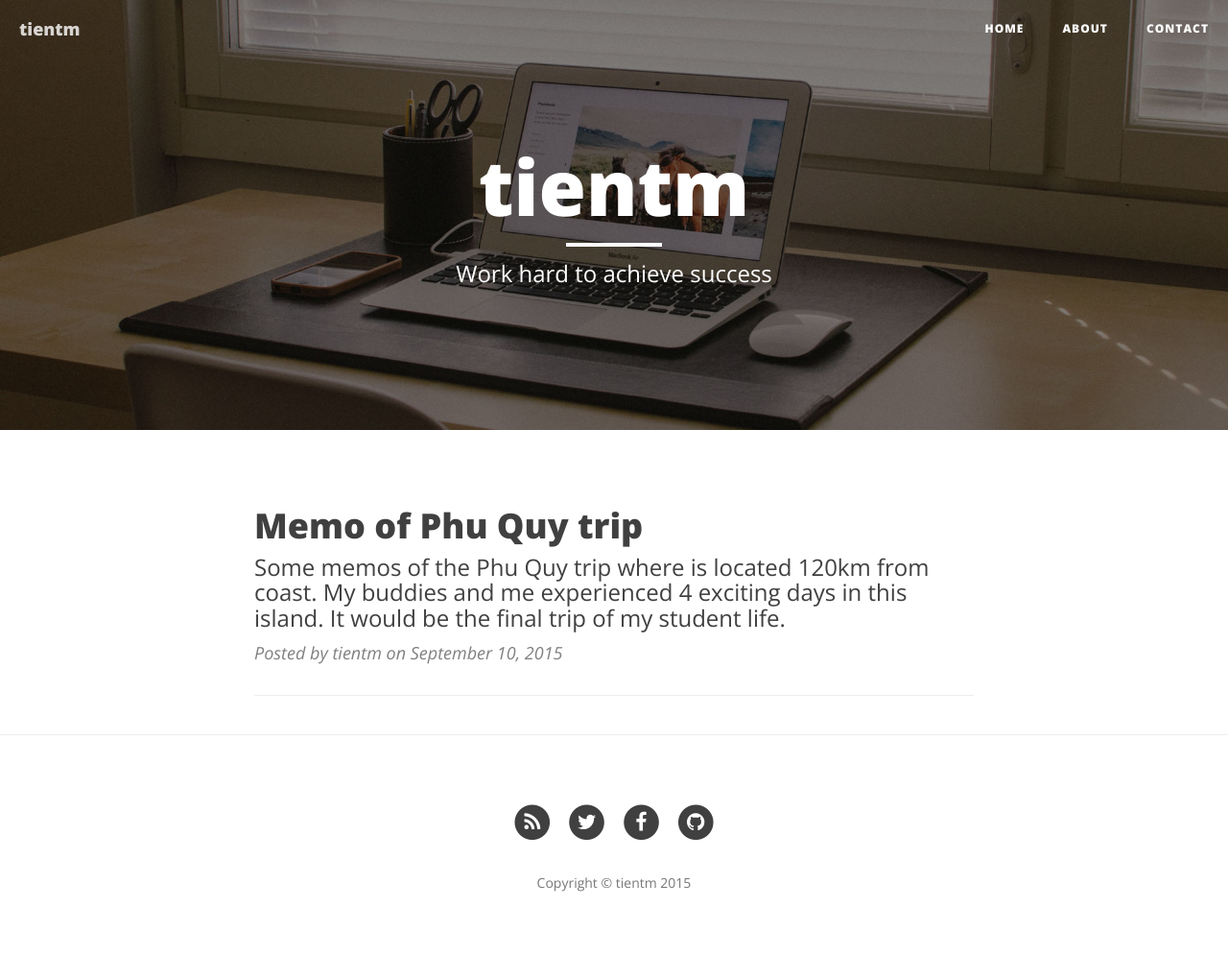
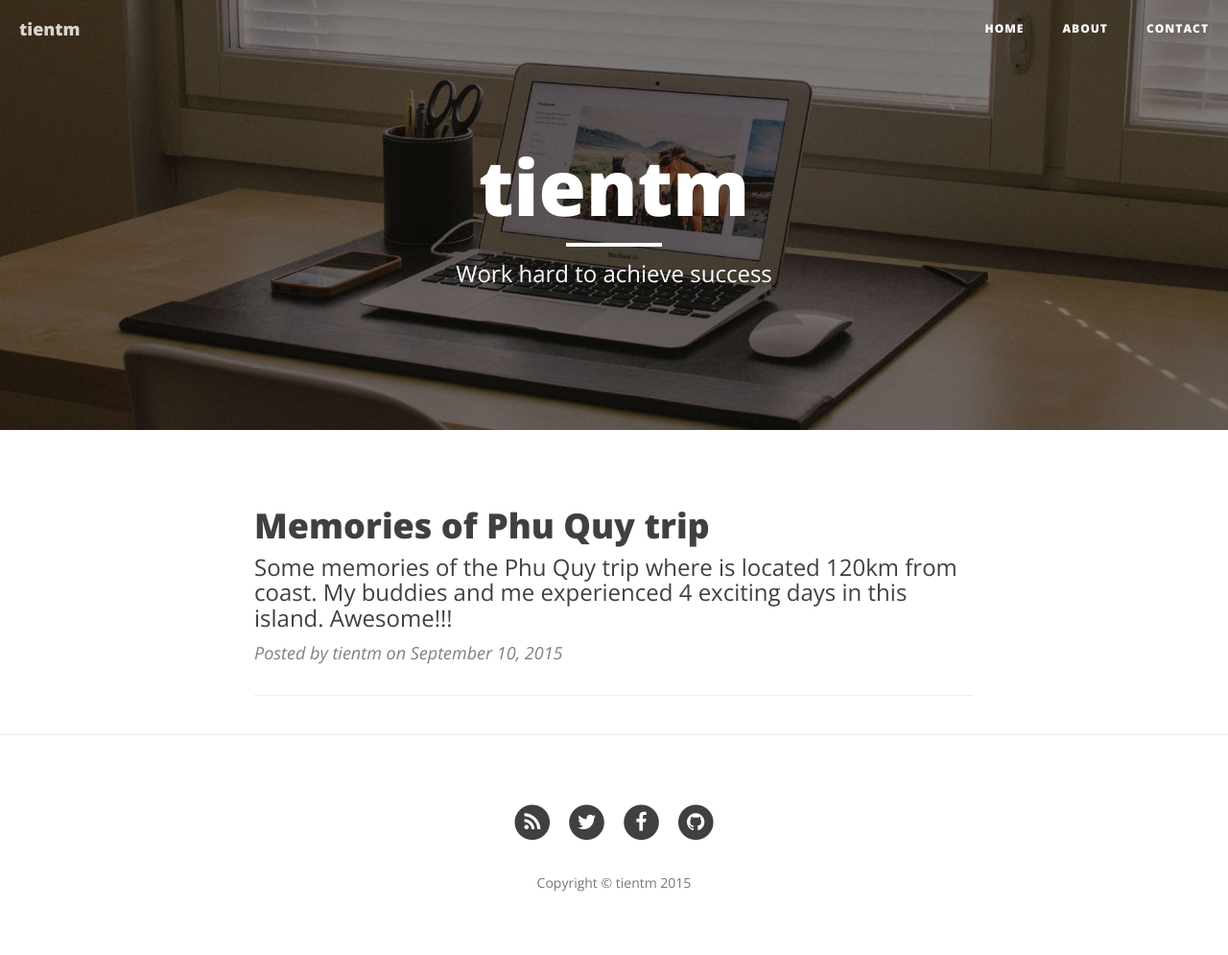
Before and after one commit to taminhtien/taminhtien.github.io, a Jekyll site: the page built from index.html, in a window 1280 px wide. Shown: the whole page at 96% size. Built offline with Jekyll 4.4.1, drawn with Linux system fonts in a browser that asks for light colours; nearby versions of some CDN libraries; the list of posts is cut into pages by our own code; some of the changed lines change nothing that is shown.

Commit message:
Update post

```diff
--- a/_posts/2015-09-10-phu-quy-trip.markdown
+++ b/_posts/2015-09-10-phu-quy-trip.markdown
@@ -1,7 +1,7 @@
 ---
 layout:     post
-title:      "Memo of Phu Quy trip"
-subtitle:   "Some memos of the Phu Quy trip where is located 120km from coast. My buddies and me experienced 4 exciting days in this island. It would be the final trip of my student life."
+title:      "Memories of Phu Quy trip"
+subtitle:   "Some memories of the Phu Quy trip where is located 120km from coast. My buddies and me experienced 4 exciting days in this island. Awesome!!!"
 date:       2015-09-10 12:00:00
 author:     "tientm"
 header-img: "img/IMG_0315.JPG"
@@ -11,7 +11,7 @@
 
 ### :sunglasses: Xuất phát
 
-Cả năm rồi mới được đi du lịch lại với đám bạn thân. Trải qua một năm sóng gió với bao nhiêu lần bể kèo cuối cùng cũng sắp được phượt với tụi nó rồi :satisfied: Cái nhóm chi lạ bu bám nhau đến nỗi thiếu ai cũng không chịu đi. :grin::grin::grin:.
+Cả năm rồi mới được đi du lịch lại với đám bạn thân. Trải qua một năm sóng gió với bao nhiêu lần bể kèo cuối cùng cũng sắp được phượt với tụi nó rồi :satisfied:. Cái nhóm chi lạ bu bám nhau đến nỗi thiếu ai cũng không chịu đi. :grin::grin::grin:.
 
 Nhây đến 2h chiều thì chuẩn bị đồ đạc bắt xe bus ra bến xe miền đông. Hành trình đến Phú Quý xa vcđ, nhất là chuyến tàu 6 tiếng ra đảo. Nghe người ta hù mà xanh mật, mình thì k sao chứ lo cho 2 đứa con gái, sợ tụi nó say thì tới đảo lại nằm nhà không cho mình đi chơi :satisfied:.
 
@@ -41,7 +41,7 @@
 
 ### :sunny: Ngày đầu tiên (CN, 6/9/2015)
 
-10h sáng, sau khi làm 3 cữ ngủ lăn lóc thì tàu đã đến Phú Quý, mừng gì đâu :) Không ai say tàu cả, cũng nhờ hôm nay biển lặng nên tàu chạy êm :3.
+10h sáng, sau khi làm 3 cữ ngủ lăn lóc thì tàu đã đến Phú Quý, mừng gì đâu :blush: Không ai say tàu cả, cũng nhờ hôm nay biển lặng nên tàu chạy êm :smile:.
 
 ![](/img/IMG_0235.JPG)
 <center><i>Cô nàng sau khi ngủ như chết thì than vãn là chụp hình không chịu kêu ả, vậy là chụp cho 1 bức cho hết kêu nhé :muscle:</i></center>
@@ -50,9 +50,9 @@
 
 Cảm nhận đầu tiên về đảo là sao vắng tanh như chùa bà Đanh z :neutral_face:, đường phố vắng bóng người, cứ như lạc vào đảo hoang vậy :triumph::mask:.
 
-Về nhà nghỉ ngơi, tắm rửa, cơm nước cô chủ đã chuẩn bị sẵn. Thức ăn toàn là cá :satisfied:. Cá nục nấu chua (nấu bằng cái lá gì lạ quắc mà vừa đắng vừa chua :satisfied:) và cá gì đó chiên. Cá nhân mình thấy rất ngon (chắc tại mình dễ ăn :yum:), nước chấm là mắm me, tuyệt cmn vời, món nước chấm huyền thoại của dân biển :smile::smile::smile:.
+Về nhà nghỉ ngơi, tắm rửa, cơm nước cô chủ đã chuẩn bị sẵn. Thức ăn toàn là cá :satisfied:. Cá nục nấu chua (nấu bằng cái lá gì lạ quắc mà vừa đắng vừa chua :satisfied:) và cá gì đó chiên. Cá nhân mình thấy khá ngon (chắc tại mình dễ ăn :yum:), nước chấm là mắm me, tuyệt cmn vời, món nước chấm huyền thoại của dân biển :smile::smile::smile:.
 
-Ăn uống xong ngủ một giấc, chiều ra bờ kè sau nhà chơi, ngắm biển, đi dạo 1 vòng đường 27/4, ghé quán Ông Già ăn tối, đồ ăn khá là rẻ, mặc dù có vài món không có. Khoái nhất là ăn ghẹ và cá mú :sweat_smile:
+Ăn uống xong ngủ một giấc, chiều ra bờ kè sau nhà chơi, ngắm biển, đi dạo 1 vòng đường 27/4, ghé quán Ông Già ăn tối, đồ ăn khá là rẻ, mặc dù có vài món không có. Khoái nhất là ăn ghẹ và cá mú :sweat_smile:.
 
 ![](/img/IMG_0270.JPG)
 <center><i>Bờ kè sau nhà</i></center>
@@ -65,10 +65,12 @@
 
 ![](/img/IMG_0300.JPG)
 
-> Kết thúc ngày đầu tiên có một vài nhận xét về người dân đảo Phú Qúy như ri:
-  - Ăn ngọt, tất cả đồ ăn đều có vẻ ngọt.
-  - Giọng địa phương giống giống giọng Phú Yên, rất khó nghe, lâu lâu lại sài tiếng địa phương nghe chả hiểu gì ráo :weary:.
-  - Có vẻ vắng vẻ, cảm giác như chỉ có 5 khách du lịch duy nhất trên đảo này :triumph::triumph::triumph:.
+![](/img/IMG_0303.JPG)
+
+> Kết thúc ngày đầu tiên có một vài nhận xét về người dân đảo Phú Qúy như ri:<br>
+- Ăn ngọt, tất cả đồ ăn đều có vẻ ngọt.<br>
+- Giọng địa phương giống giống giọng Phú Yên, rất khó nghe, lâu lâu lại sài tiếng địa phương nghe chả hiểu gì ráo :weary:.<br>
+- Có vẻ vắng vẻ, cảm giác như chỉ có 5 khách du lịch duy nhất trên đảo này :triumph::triumph::triumph:.<br>
 
 ### :dash: Ngày thứ hai (T2, 7/9/2015)
 
@@ -125,7 +127,16 @@
 
 9h sáng, sau khi nhây một hồi tắm rửa giặt đồ các kiểu thì cả đám kéo lên chùa Linh Sơn. Tại đây có thể thấy một nửa hòn đảo. Đường lên chùa rất dốc và có thể đi được bằng xe máy. Trong 3 chiếc xe máy thì xe mình khỏe nhất, có thể chở được bạn D mập lên núi :muscle:. Leo khoảng 25-30 bậc thang là đã lên tới chùa rồi. Lúc này các sư thầy đang làm tụng kinh nên cả đám kéo lên đỉnh núi chơi. Ở đỉnh núi có một bức tượng Bồ Tát rất to, hi vọng Bà linh để nguyện vọng năm nay của mình thành hiện thực :pray::pray::pray:.
 
-Thắp nhang xong thì nhóm đi về, chuẩn bị thuê thuyền ra Hòn Đen tắm biển. Hòn Đen đen thui thùi lùi và toàn là đá, vắng bóng thực vật, chỉ toàn rong rêu mà thôi :relieved: Tàn tích của núi lửa này tạo thành một vòng cung và ở giữa là một hang động. Vì không biết bơi và sợ ma nên chỉ chơi ở ngoài. Một kỉ niệm đáng nhớ nữa là tập bơi cho bạn Duyên :joy: Thiệt tình chưa thấy ai bơi mà vất vả như vậy, "- Aaaaaaa, t k cân bằng được!", "- Chắc tại m không có đuôi :laughing::joy:". Cảm thấy thật độc ác khi mình đã dìm nước ẻm, may mà k khóc :smile:
+![](/img/IMG_0605.JPG)
+<center><i>Quang cảnh trên đỉnh núi :laughing:</i></center>
+
+Thắp nhang xong thì nhóm đi về, chuẩn bị thuê thuyền ra Hòn Đen tắm biển. Hòn Đen đen thui thùi lùi và toàn là đá, vắng bóng thực vật, chỉ toàn rong rêu mà thôi :relieved:. Tàn tích của núi lửa này tạo thành một vòng cung và ở giữa là một hang động. Vì không biết bơi và sợ ma nên chỉ chơi ở ngoài. Một kỉ niệm đáng nhớ nữa là tập bơi cho bạn Duyên :joy:. Thiệt tình chưa thấy ai bơi mà vất vả như vậy, "- Aaaaaaa, t k cân bằng được!", "- Chắc tại m không có đuôi :laughing::joy:". Cảm thấy thật độc ác khi mình đã dìm nước ẻm, may mà k khóc :smile:.
+
+![](/img/honden1.jpg)
+
+![](/img/honden2.jpg)
+
+![](/img/honden3.jpg)
 
 Tắm thoả thuê xong tụi nó gọi thuyền về đảo. Nghỉ ngơi giặt giũ xong nấu mì tôm trứng ăn rồi nghỉ ngơi. Chiều lại kéo đi hóng gió ở Vịnh Triều Dương sau đó ăn bánh xèo. Phải nói đây là món ăn đầu tiên đậm chất Phú Quý nhất. Nó khá lạ với món nước chấm + cách ăn. Ăn với trứng gà or trứng vịt chín. Trộn với nước chấm cả tô rồi nhúng bánh xèo vào ăn :yum:.
 
@@ -133,15 +144,32 @@
 
 20h00, về homestay và nhờ cô chủ mua khô mực và khô cá nhâm nhi vài lon. Cô rất nhiệt tình, dù đã muộn nhưng vẫn giúp tụi nó làm món. Mặc dù món mực có vẻ chưa chín nhưng mà rốt cuộc vẫn quất hết :neutral_face: Uống có 4 lon thôi mà thấy tưng tưng cmnr. Cũng chẳng vui mấy vì bạn D bỗng dưng lại xụ đi ngủ sớm mất cả tiếng cười. :sob::sob::sob:.
 
+![](/img/IMG_0676.JPG)
+<center><i>Cá cắc kè :grinning:</i></center>
+
 23h00, kết thúc buổi tiệc nhỏ, ngồi bấm đt và viết blog. Gặm nhấm tin buồn nửa đêm ngày mai mới có tàu về Phan Thiết. Đi giờ ác ôn vậy trời, nhưng mà không sao được chơi thêm 1 ngày nữa :stuck_out_tongue:.
 
-### Ngày thứ tư (T4, 9/9/2015)
+### :smiling_imp: Ngày thứ tư (T4, 9/9/2015)
 
 Hôm nay là ngày cuối cùng ở đảo rồi. Kết thúc cuộc hành trình 4 ngày 3 đêm. Một cuộc hành trình đầy trải nghiệm và thú vị. Chưa bao giờ tụi nó đi xa và lâu đến như vậy. Một phần cũng vì thời tiết và lịch tàu thay đổi. Đến ngày cuối bỗng dưng lại không muốn về trong khi ngày hôm trước lại chỉ muốn bơi về đất liền vì nhớ SG :persevere::persevere:.
 
 8h00, thức dậy sau 1 đêm say bia, nhóm di chuyển khỏi homestay và đi ăn sáng. Vẫn nhớ gương mặt bạn Duyên, người không giấu được cảm xúc :sweat_smile::trollface:. Bực tức gì là hiện hết ra khuôn mặt :weary: Mất vài chục phút sau mới vui vẻ lại được. Công nhận ẻm không cười không khí nó nhạt thật :tired_face::tired_face:.
 
-Sau khi ăn sáng thì tụi nó đi leo núi Cấm nơi có 2 công trình là Đuốc Bác + Hải Đăng. Đuốc Bác là một công trình với một cây đuốc lớn và một bức tượng Bác Hồ, ghi nhận công sức của các tổ chức, cá nhân đã góp phần xây dựng công trình. Hải đăng giống như một ngôi nhà lớn với 3, 4 tầng gì đó. Nói chung là trước giờ chưa thấy hải đăng nên khi thấy hải đăng này thì khá hụt hẫng. Cứ tưởng cái tháp cao lắm chứ ai dè như cái nhà cao tầng vậy :expressionless:. Mặc dù vậy, đây là nơi cao nhất của đảo. Tại đây bạn có thể nhìn thấy toàn bộ đảo. Từ Hòn Đen, Hòn Đỏ đến Hòn Tranh, các làng chài, các ngọn núi, các con đường của đảo...
+![](/img/IMG_0683.JPG)
+<center><i>Mặt siêu hờn nhé :smile:</i></center>
+
+Sau khi ăn sáng thì tụi nó đi leo núi Cấm nơi có 2 công trình là Đuốc Bác + Hải Đăng. Đuốc Bác là một công trình với một cây đuốc lớn và một bức tượng Bác Hồ, ghi nhận công sức của các tổ chức, cá nhân đã góp phần xây dựng công trình. Hải đăng giống như một ngôi nhà lớn với 3, 4 tầng gì đó. Nói chung là trước giờ chưa thấy hải đăng nên khi thấy hải đăng này thì khá hụt hẫng. Cứ tưởng cái tháp cao lắm chứ ai dè như cái nhà cao tầng vậy :expressionless:. Mặc dù vậy, đây là nơi cao nhất của đảo. Tại đây bạn có thể nhìn thấy toàn bộ đảo. Từ Hòn Đen, Hòn Đỏ đến Hòn Tranh, các làng chài, các ngọn núi, các con đường của đảo. Vì không được mang đt nên không chụp được cái j cả :tired_face::tired_face:.
+
+![](/img/haidang1.jpg)
+<center><i>Đường lên hải đăng</i></center>
+
+![](/img/haidang2.jpg)
+<center><i>Mệt mà cứ bắt chụp hình :angry::angry:</i></center>
+
+![](/img/haidang3.jpg)
+
+![](/img/IMG_0712.JPG)
+<center><i>Mặt siêu điêu :mask::mask:</i></center>
 
 Tạm biệt các anh lính, tụi nó trở về nhà ăn cơm nghỉ ngơi rồi chiều xuống đi uống cafe ở cf Mộc Nguyên bên cạnh chùa Linh Sơn. Đi qua con đường toàn mộ không thấy ơn ớn :fearful::fearful:. Không gian quán khá đẹp, nhiều cây cối nhưng lại vắng hoe :fearful:.
 
@@ -156,6 +184,11 @@
 Như một hậu quả tất yếu của một chuyến du hí dài ngày thì lúc này đây vẫn chưa thể trở về với công việc thường ngày :sleepy:, vẫn nhớ Phú Quý, nhớ đám bạn, nhớ những ngày ăn chơi không suy nghĩ. Chợt nhớ đến sitcom Friends, giá mà cả đám cũng ở chung một căn hộ với 2 phòng đối diện vậy chắc sẽ vui lắm. Không biết kết bài sao dùng lời bài hát "I'll be there for you", ost Friends vậy :grin::grin:.
 
 
->I'll be there for you, when the rain starts to pour<br>I'll be there for you, like I've been there before<br>I'll be there for you, 'cuz you're there for me too...
-
-<div align="right"><b>Tạ Minh Tiên, 13/09/2015.</b></div>
+>I'll be there for you, when the rain starts to pour<br>
+I'll be there for you, like I've been there before<br>
+I'll be there for you, 'cuz you're there for me too<br>
+No one could ever know me, no one could ever see me<br>
+Seems you're the only one who knows what's like to be me<br>
+Someone to face the day with, make it through all the mess with<br>
+Someone I'll always laugh with<br>
+Even at my worst, I'm best with you
```
Also changed, not shown: img/IMG_0676.JPG (added), img/haidang1.jpg (added), img/haidang2.jpg (renamed from img/12000062_979504445444006_2086169228_n.jpg), img/haidang3.jpg (added), img/honden1.jpg (added), img/honden2.jpg (added), img/honden3.jpg (added), 5 other files.
